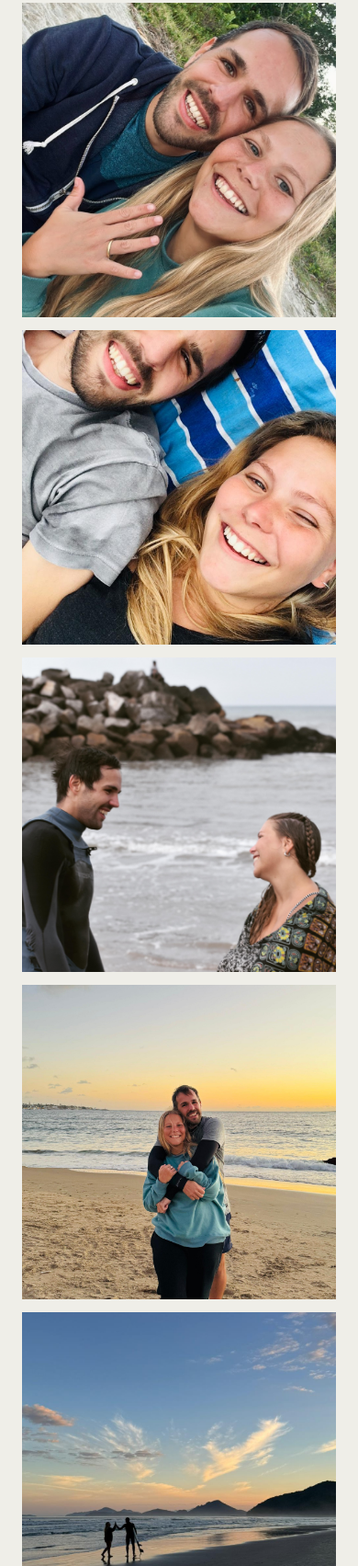
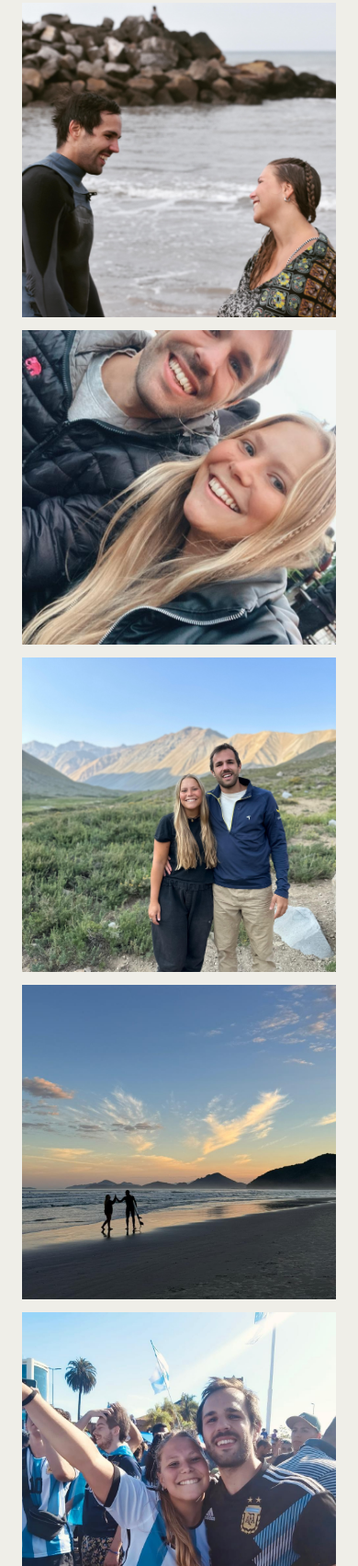
Before and after one commit to lucianoMintrone/cataychano, a plain HTML site: page index.html in a window 390 px wide. Shown: the part 3061-4764 px from the top of the page at 92% size. Drawn offline with nearby package versions, Linux system fonts and the light colour scheme.

Commit message:
Nuevas fotos en el repo y grilla curada de 8 en orden definido
- 8 fotos nuevas en fotos/ (Mundial, cancha, selfies de verano/invierno, sillón)
- La grilla "Nosotros" queda con 8 fotos elegidas en orden fijo (2 filas de 4 en desktop)
- Fix del reveal: threshold 0 para que elementos más altos que el viewport (la grilla en mobile) aparezcan igual

Co-Authored-By: Claude Fable 5 <noreply@anthropic.com>

```diff
--- a/index.html
+++ b/index.html
@@ -277,14 +277,14 @@
   <section id="fotos">
     <h2 class="sec-title reveal">Nosotros</h2>
     <div class="fotos-grid reveal reveal-d1">
+      <img src="fotos/despues-del-surf.jpeg" alt="Después de surfear" loading="lazy">
+      <img src="fotos/selfie-invierno.jpeg" alt="Selfie de invierno" loading="lazy">
+      <img src="fotos/montanas.jpeg" alt="En la montaña" loading="lazy">
+      <img src="fotos/atardecer-tablas.jpeg" alt="Atardecer con las tablas" loading="lazy">
+      <img src="fotos/festejo-mundial.jpeg" alt="Festejando el Mundial" loading="lazy">
+      <img src="fotos/atardecer-montanas.jpeg" alt="Atardecer en la montaña" loading="lazy">
+      <img src="fotos/abrazo-playa-atardecer.jpeg" alt="Abrazo en la playa al atardecer" loading="lazy">
       <img src="fotos/selfie-anillo-playa.jpeg" alt="Selfie mostrando el anillo" loading="lazy">
-      <img src="fotos/risas-lona.jpeg" alt="Risas en la lona" loading="lazy">
-      <img src="fotos/despues-del-surf.jpeg" alt="Después de surfear" loading="lazy">
-      <img src="fotos/abrazo-playa-atardecer.jpeg" alt="Abrazo en la playa al atardecer" loading="lazy">
-      <img src="fotos/atardecer-tablas.jpeg" alt="Atardecer con las tablas" loading="lazy">
-      <img src="fotos/montanas.jpeg" alt="En la montaña" loading="lazy">
-      <img src="fotos/atardecer-montanas.jpeg" alt="Atardecer en la montaña" loading="lazy">
-      <img src="fotos/quebrada.jpeg" alt="En la quebrada" loading="lazy">
     </div>
   </section>
 
@@ -351,7 +351,7 @@
       entries.forEach(function(en){
         if(en.isIntersecting){ en.target.classList.add('visible'); io.unobserve(en.target); }
       });
-    }, {threshold:.15, rootMargin:'0px 0px -40px 0px'});
+    }, {threshold:0, rootMargin:'0px 0px -40px 0px'});
     reveals.forEach(function(el){ io.observe(el); });
   } else {
     reveals.forEach(function(el){ el.classList.add('visible'); });
```
Also changed, not shown: fotos/banderazo.jpeg (added), fotos/boca-racing-birra.jpeg (added), fotos/boca-racing.jpeg (added), fotos/festejo-copa.jpeg (added), fotos/festejo-mundial.jpeg (added), fotos/selfie-cancha.jpeg (added), fotos/selfie-invierno.jpeg (added), fotos/selfie-verano.jpeg (added).
